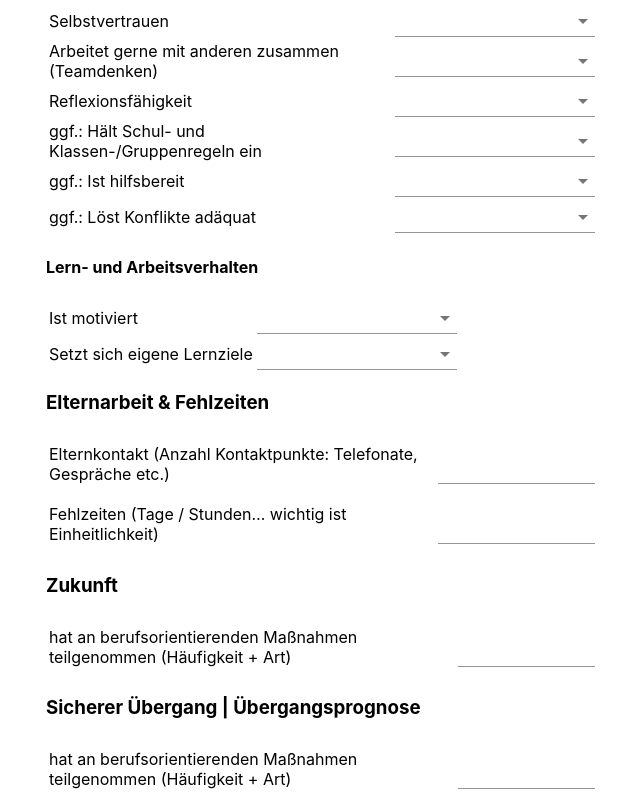
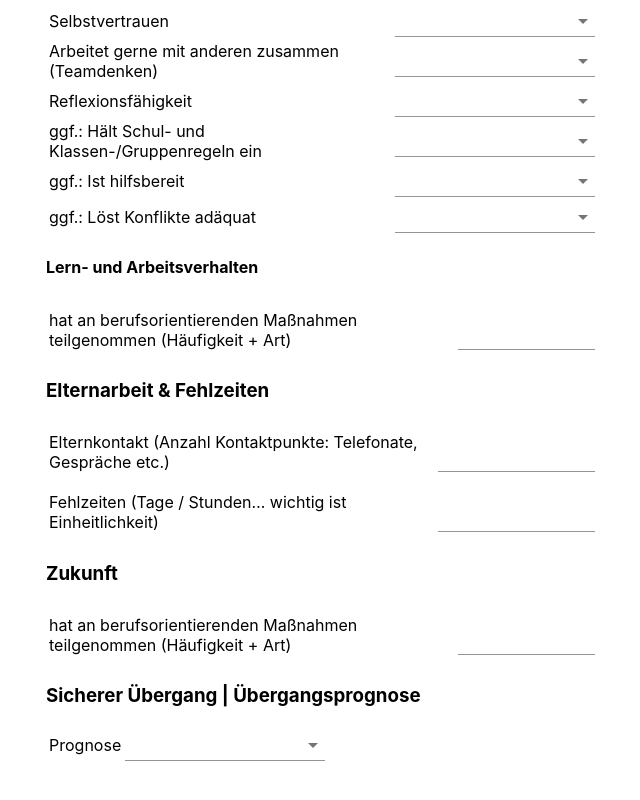
Before and after one commit to mknguyen1406/hack-for-good, a React (Create React App) app in the folder frontend/: page / in a window 1280 px wide. Shown: the part 683-1483 px from the top of the page, without its empty margins (318-958 px from the left). After the commit the page ends 1447 px from the top, so only its background shows below. Built offline with nearby package versions, Linux system fonts and the light colour scheme.

Commit message:
Implemented remaining functionality of input mask

```diff
--- a/frontend/src/BNInput.js
+++ b/frontend/src/BNInput.js
@@ -32,7 +32,7 @@ class BNInput extends React.Component {
         this.learningBehavior = [{name: 'Ist motiviert', choices: this.choicesLKM}, {name: 'Setzt sich eigene Lernziele', choices: this.choicesLKM}];
         this.parentsAbsences = ['Elternkontakt (Anzahl Kontaktpunkte: Telefonate, Gespräche etc.)', 'Fehlzeiten (Tage / Stunden… wichtig ist Einheitlichkeit)']
         this.future = ['hat an berufsorientierenden Maßnahmen teilgenommen (Häufigkeit + Art)'];
-        this.prognosis = ['Prognose'];
+        this.prognosis = [{name: 'Prognose', choices: this.choicesLKM}];
 
         this.state = {};
         // initialize state with all
@@ -40,6 +40,7 @@ class BNInput extends React.Component {
         this.verbalSkills.forEach(s => this.state[s.name] = '');
         this.socialBehavior.forEach(s => this.state[s.name] = '');
         this.learningBehavior.forEach(s => this.state[s.name] = '');
+        this.state['date'] = 1;
     }
 
     handleChange(name, event) {
@@ -67,11 +68,13 @@ class BNInput extends React.Component {
                 <div>
                 <h2 style={titleMargin}>Neue Bewertung für Zeitpunkt </h2>
                 <Select inputProps={{
-                    value: "2019-10"
-                }} style={selectMargin} className={styles.title}>
-                    <MenuItem value={"2019-10"}>Oktober 2019</MenuItem>
-                    <MenuItem value={"2019-12"}>Dezember 2019</MenuItem>
-                    <MenuItem value={"2020-02"}>Februar 2020</MenuItem>
+                    value: this.state.date
+                }} style={selectMargin} className={styles.title} onChange={e => this.handleChangeComp('date', e.target.value)}>
+                    <MenuItem value={1}>1 | Beginn 1. SJ</MenuItem>
+                    <MenuItem value={2}>2 | Halbjahr 1. SJ</MenuItem>
+                    <MenuItem value={3}>3 | Ende 1. SJ/Anfang 2. SJ</MenuItem>
+                    <MenuItem value={4}>4 | Halbjahr 2. SJ</MenuItem>
+                    <MenuItem value={5}>5 | Ende 2. SJ</MenuItem>
                 </Select>
                 </div>
 
@@ -88,49 +91,28 @@ class BNInput extends React.Component {
                 <h3>Handlungskompetenzen / Lernkulturmatrix (LKM)</h3>
                 <h4>Sozialverhalten</h4>
                 <table><tbody>{this.socialBehavior.map((el) =>
-                    <BNInputComp name={el.name} type={"select"} options={el.choices} handleChange={this.handleChangeComp}/>
+                    <BNInputComp value={this.state[el.name]} name={el.name} type={"select"} options={el.choices} handleChange={this.handleChangeComp}/>
                 )}</tbody></table>
 
                 <h4>Lern- und Arbeitsverhalten</h4>
-                <table><tbody>{this.learningBehavior.map((el) =>
-                    <BNInputComp name={el.name} type={"select"} options={el.choices} handleChange={this.handleChangeComp}/>
+                <table><tbody>{this.future.map((el) =>
+                    <BNInputComp value={this.state[el]} name={el} type={"freetext"} handleChange={this.handleChangeComp}/>
                 )}</tbody></table>
 
                 <h3>Elternarbeit & Fehlzeiten</h3>
-                <table><tbody>{this.parentsAbsences.map((name) => <tr>
-                        <td><span>{name}</span></td>
-                        <td><TextField
-                            id={name}
-                            onChange={this.handleChange(name)}
-                            margin="normal"
-                        /></td>
-                    </tr>
-                )}
-                </tbody></table>
+                <table><tbody>{this.parentsAbsences.map((el) =>
+                    <BNInputComp value={this.state[el]} name={el} type={"freetext"} handleChange={this.handleChangeComp}/>
+                )}</tbody></table>
 
                 <h3>Zukunft</h3>
-                <table><tbody>{this.future.map((name) => <tr>
-                        <td><span>{name}</span></td>
-                        <td><TextField
-                            id={name}
-                            onChange={this.handleChange(name)}
-                            margin="normal"
-                        /></td>
-                    </tr>
-                )}
-                </tbody></table>
+                <table><tbody>{this.future.map((el) =>
+                    <BNInputComp value={this.state[el]} name={el} type={"freetext"} handleChange={this.handleChangeComp}/>
+                )}</tbody></table>
 
                 <h3>Sicherer Übergang | Übergangsprognose</h3>
-                <table><tbody>{this.future.map((name) => <tr>
-                        <td><span>{name}</span></td>
-                        <td><TextField
-                            id={name}
-                            onChange={this.handleChange(name)}
-                            margin="normal"
-                        /></td>
-                    </tr>
-                )}
-                </tbody></table>
+                <table><tbody>{this.prognosis.map((el) =>
+                    <BNInputComp value={this.state[el.name]} name={el.name} type={"select"} options={el.choices} handleChange={this.handleChangeComp}/>
+                )}</tbody></table>
 
             </Container>
         );
```
